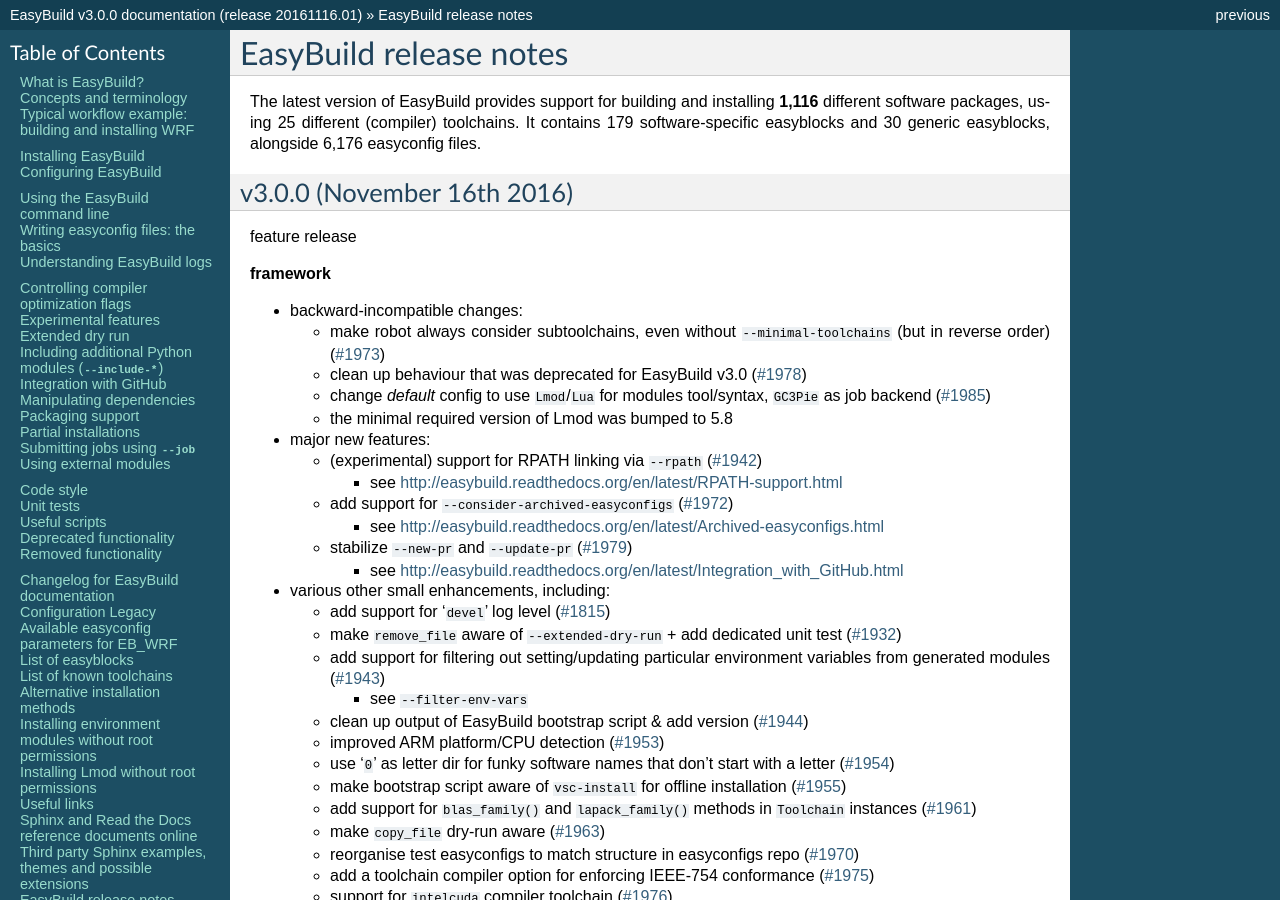
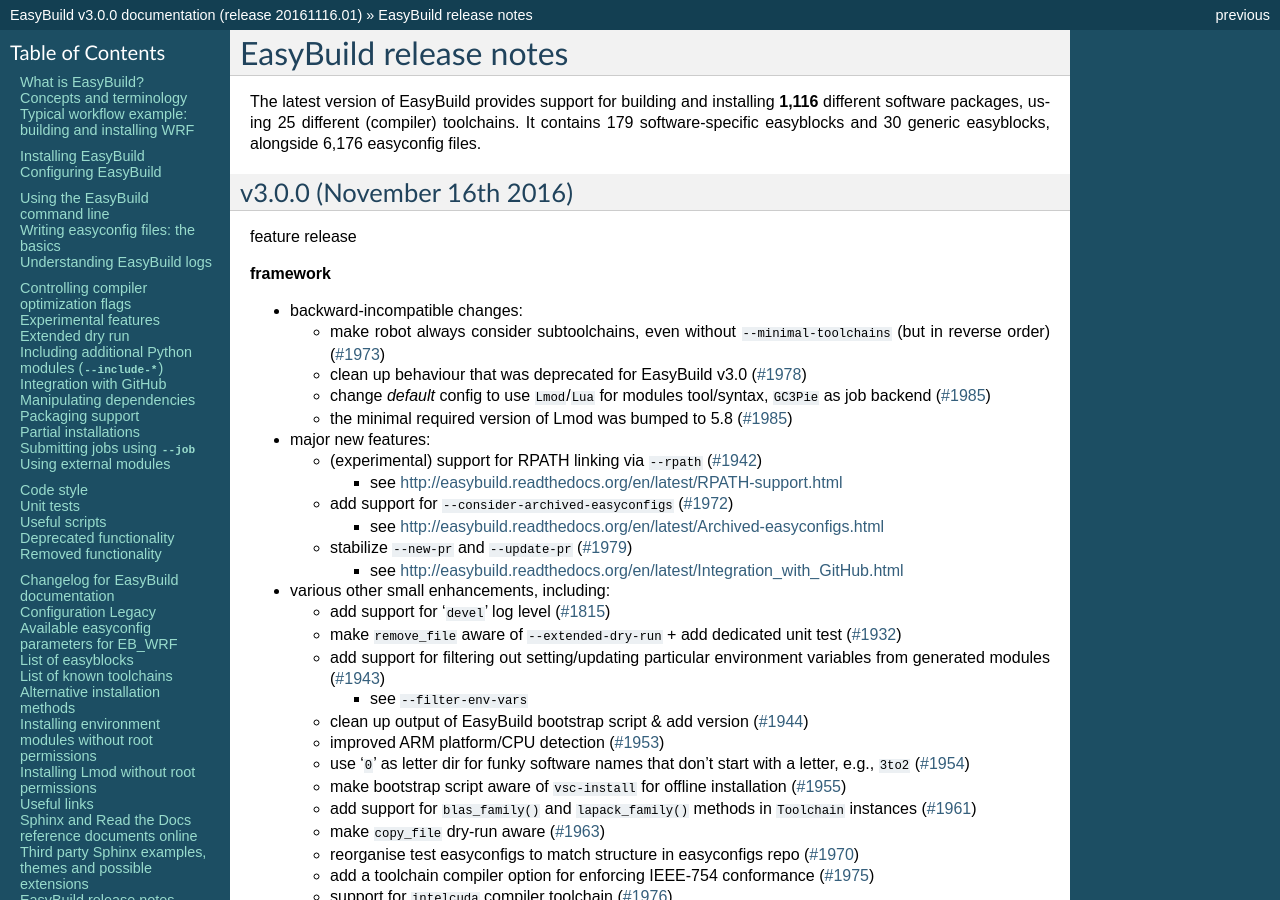
Before and after one commit to easybuilders/easybuild, a Sphinx documentation site: the page built from docs/Release_notes.rst, in a window 1280 px wide and 900 px high. Built offline with Sphinx 7.4.7, drawn with Linux system fonts in a browser that asks for light colours; some of the changed text lies outside the part shown.

Commit message:
fix remarks

```diff
--- a/docs/Release_notes.rst
+++ b/docs/Release_notes.rst
@@ -21,7 +21,7 @@
   * make robot always consider subtoolchains, even without ``--minimal-toolchains`` (but in reverse order) (`#1973 <https://github.com/hpcugent/easybuild-framework/pull/1973>`_)
   * clean up behaviour that was deprecated for EasyBuild v3.0 (`#1978 <https://github.com/hpcugent/easybuild-framework/pull/1978>`_)
   * change *default* config to use ``Lmod``/``Lua`` for modules tool/syntax, ``GC3Pie`` as job backend (`#1985 <https://github.com/hpcugent/easybuild-framework/pull/1985>`_)
-  * the minimal required version of Lmod was bumped to 5.8
+  * the minimal required version of Lmod was bumped to 5.8 (`#1985 <https://github.com/hpcugent/easybuild-framework/pull/1985>`_)
 
 * major new features:
 
@@ -47,7 +47,7 @@
 
   * clean up output of EasyBuild bootstrap script & add version (`#1944 <https://github.com/hpcugent/easybuild-framework/pull/1944>`_)
   * improved ARM platform/CPU detection (`#1953 <https://github.com/hpcugent/easybuild-framework/pull/1953>`_)
-  * use '``0``' as letter dir for funky software names that don't start with a letter (`#1954 <https://github.com/hpcugent/easybuild-framework/pull/1954>`_)
+  * use '``0``' as letter dir for funky software names that don't start with a letter, e.g., ``3to2`` (`#1954 <https://github.com/hpcugent/easybuild-framework/pull/1954>`_)
   * make bootstrap script aware of ``vsc-install`` for offline installation (`#1955 <https://github.com/hpcugent/easybuild-framework/pull/1955>`_)
   * add support for ``blas_family()`` and ``lapack_family()`` methods in ``Toolchain`` instances (`#1961 <https://github.com/hpcugent/easybuild-framework/pull/1961>`_)
   * make ``copy_file`` dry-run aware (`#1963 <https://github.com/hpcugent/easybuild-framework/pull/1963>`_)
```
Also changed, not shown: other parts of docs/Release_notes.rst (+2 -2 lines).
